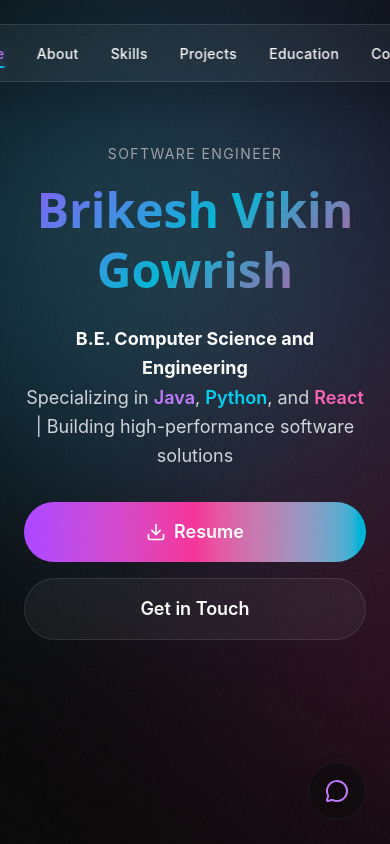
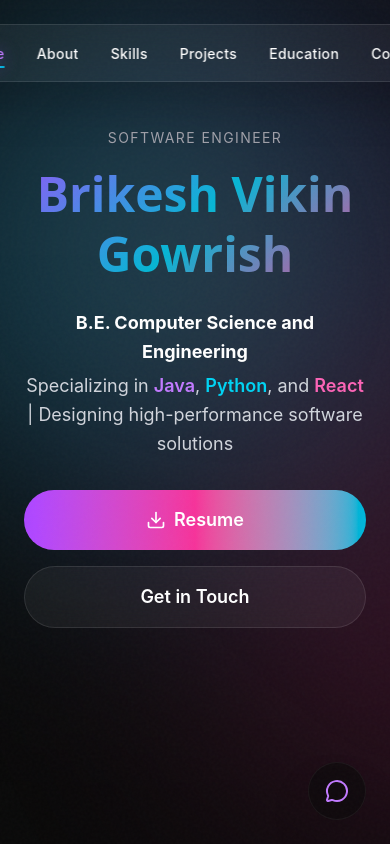
Before and after one commit to BrikeshG/Myportfolio, a React (Vite) app: page / in a window 390 px wide. Shown: the top 844 px of the page. Built offline with nearby package versions, Linux system fonts and the light colour scheme.

Commit message:
Final robust mobile fixes and cache-busting headers

```diff
--- a/src/components/Hero.jsx
+++ b/src/components/Hero.jsx
@@ -56,7 +56,7 @@ export default function Hero() {
 
     return (
         <>
-            <section id="home" className="min-h-screen flex flex-col justify-start md:justify-center items-center relative overflow-hidden pt-36 md:pt-24 pb-32">
+            <section key="hero-v4" id="home" className="min-h-screen flex flex-col justify-start md:justify-center items-center relative overflow-hidden pt-32 md:pt-24 pb-32">
                 {/* Animated gradient mesh background - Optimized with will-change */}
                 <div className="absolute inset-0 opacity-30 pointer-events-none">
                     <div className="absolute top-0 left-0 w-[500px] h-[500px] bg-purple-500 rounded-full mix-blend-screen filter blur-[128px] animate-pulse will-change-[filter,transform] transform-gpu"></div>
@@ -91,17 +91,19 @@ export default function Hero() {
                         </motion.h1>
 
                         {/* Subtitle */}
-                        <motion.p
-                            className="text-lg md:text-xl text-gray-300 mb-8 max-w-2xl mx-auto leading-relaxed"
+                        <motion.div
+                            className="text-lg md:text-xl text-gray-300 mb-8 max-w-2xl mx-auto leading-relaxed flex flex-col md:block items-center"
                             variants={fadeInUp}
                         >
-                            <span className="text-white font-bold">{PERSONAL_INFO.degree}</span>
-                            <br className="md:hidden" />
-                            <span className="hidden md:inline">&nbsp;</span>
-                            Specializing in <span className="text-purple-400 font-semibold">Java</span>,{' '}
-                            <span className="text-cyan-400 font-semibold">Python</span>, and{' '}
-                            <span className="text-pink-400 font-semibold">React</span> | Building high-performance software solutions
-                        </motion.p>
+                            <span className="text-white font-bold block mb-1 md:inline-block md:mb-0 md:mr-2">
+                                {PERSONAL_INFO.degree.trim()}
+                            </span>
+                            <span className="inline-block md:inline">
+                                Specializing in <span className="text-purple-400 font-semibold">Java</span>,{' '}
+                                <span className="text-cyan-400 font-semibold">Python</span>, and{' '}
+                                <span className="text-pink-400 font-semibold">React</span> | Designing high-performance software solutions
+                            </span>
+                        </motion.div>
 
                         {/* CTA Buttons */}
                         <motion.div
@@ -138,7 +140,7 @@ export default function Hero() {
             <AnimatePresence>
                 {showScrollDown && (
                     <motion.div
-                        className="absolute bottom-8 left-1/2 transform -translate-x-1/2 cursor-pointer z-40 hidden md:block"
+                        className="absolute bottom-12 left-1/2 transform -translate-x-1/2 cursor-pointer z-40 hidden md:flex"
                         initial={{ opacity: 0, y: -20 }}
                         animate={{ opacity: 1, y: 0 }}
                         exit={{ opacity: 0, y: -20 }}
```
Also changed, not shown: firebase.json.
